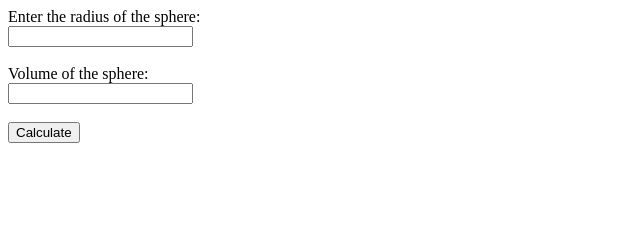
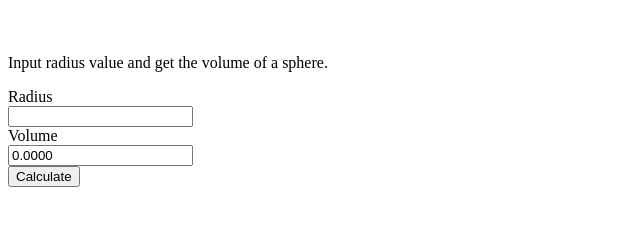
Before and after one commit to acciojob/sphere-vol-KartiKBriteinno, a website: page main.html in a window 1280 px wide. Shown: the whole page, without its empty margins (0-640 px from the left). Drawn offline with Linux system fonts and the light colour scheme.

Commit message:
created a submission

```diff
--- a/main.html
+++ b/main.html
@@ -1,19 +1,21 @@
 <!DOCTYPE html>
-<html lang="en">
+<html>
 <head>
-  <meta charset="UTF-8">
-  <meta name="viewport" content="width=device-width, initial-scale=1.0">
-  <title>Volume of a Sphere Calculator</title>
+	<meta charset="utf-8">
+<title>Volume of a Sphere</title>
+<style>
+body{padding-top:30px;}
+label,input{display:block;}
+</style>
 </head>
 <body>
-  <form id="sphereForm">
-    <label for="radius">Enter the radius of the sphere:</label><br>
-    <input type="text" id="radius" name="radius"><br><br>
-    <label for="output">Volume of the sphere:</label><br>
-    <input type="text" id="output" name="output" readonly><br><br>
-    <button type="button" id="submit" onclick="calculateVolume()">Calculate</button>
-  </form>
-
-  <script src="script.js"></script>
+	<p>Input radius value and get the volume of a sphere.</p>
+	<form action="" method="post" id="MyForm">
+	<label for="radius">Radius</label>
+	<input type="text" name="radius" id="radius" required>
+	<label for="volume">Volume</label>
+	<input type="text" name="volume" id="volume">
+	<input type="submit" value="Calculate" id="submit">    </form>
+	<script type="text/javascript" src="./script.js"></script>
 </body>
 </html>
--- a/script.js
+++ b/script.js
@@ -1,20 +1,14 @@
-function calculateVolume() {
-  // Retrieve the radius value entered by the user
-  var radiusInput = document.getElementById("radius").value;
+function volume_sphere() {
+    //Write your code here
+    let radius = document.getElementById("radius").value;
+   let volume =  (4/3) * Math.PI * Math.pow(radius, 3);
+	volume = volume.toFixed(4);
+     document.getElementById("volume").value = volume
+    // console.log(radius);
 
-  // Validate the input
-  if (isNaN(radiusInput) || radiusInput < 0) {
-    // If the input is not a number or is negative, display 'NaN'
-    document.getElementById("output").value = 'NaN';
-    return;
-  }
+    return false;
 
-  // Convert the input to a number
-  var radius = parseFloat(radiusInput);
 
-  // Calculate the volume of the sphere
-  var volume = (4 / 3) * Math.PI * Math.pow(radius, 3);
+}
 
-  // Display the calculated volume in the designated output field
-  document.getElementById("output").value = volume.toFixed(4);
-}
+window.onload = document.getElementById('MyForm').onsubmit = volume_sphere;
```
